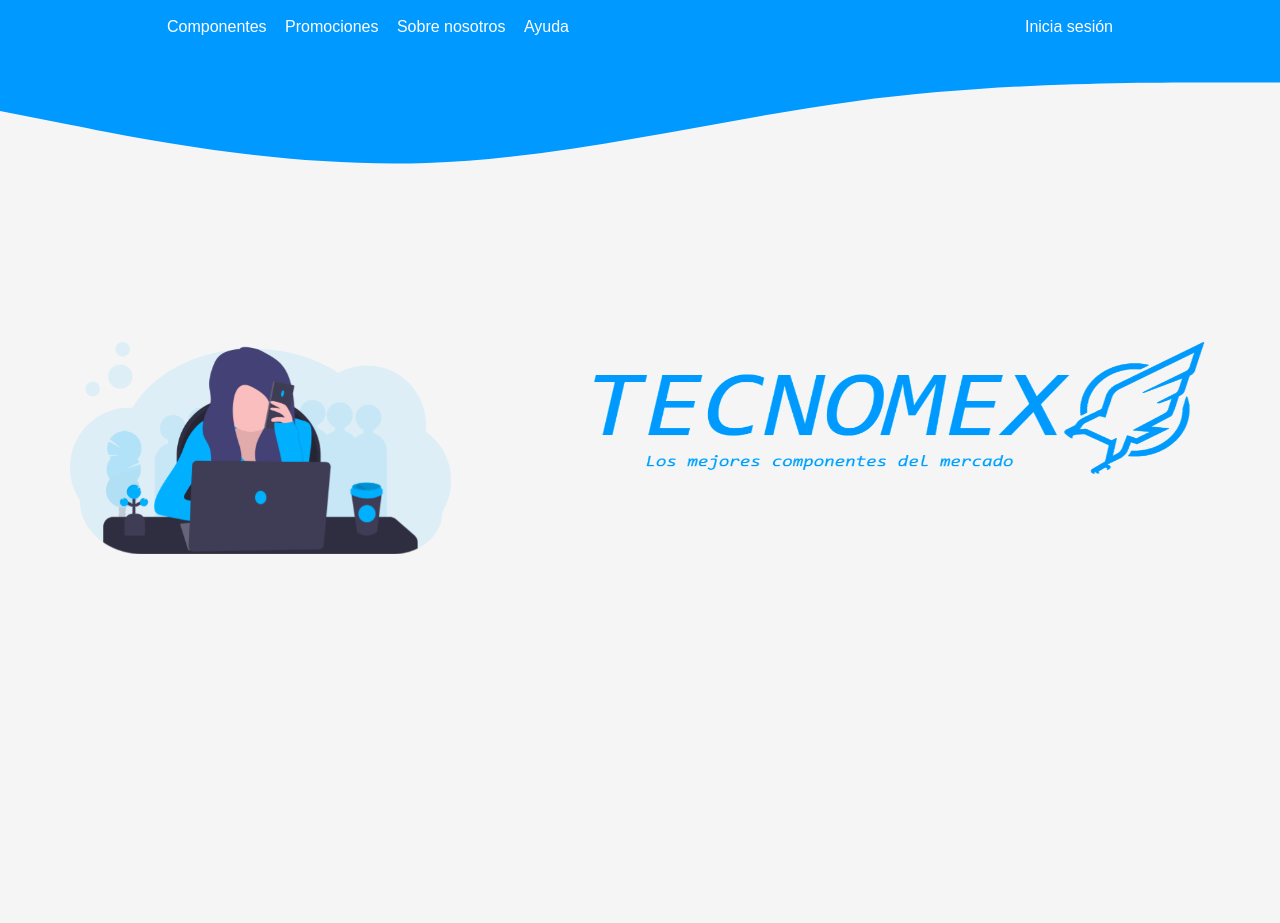
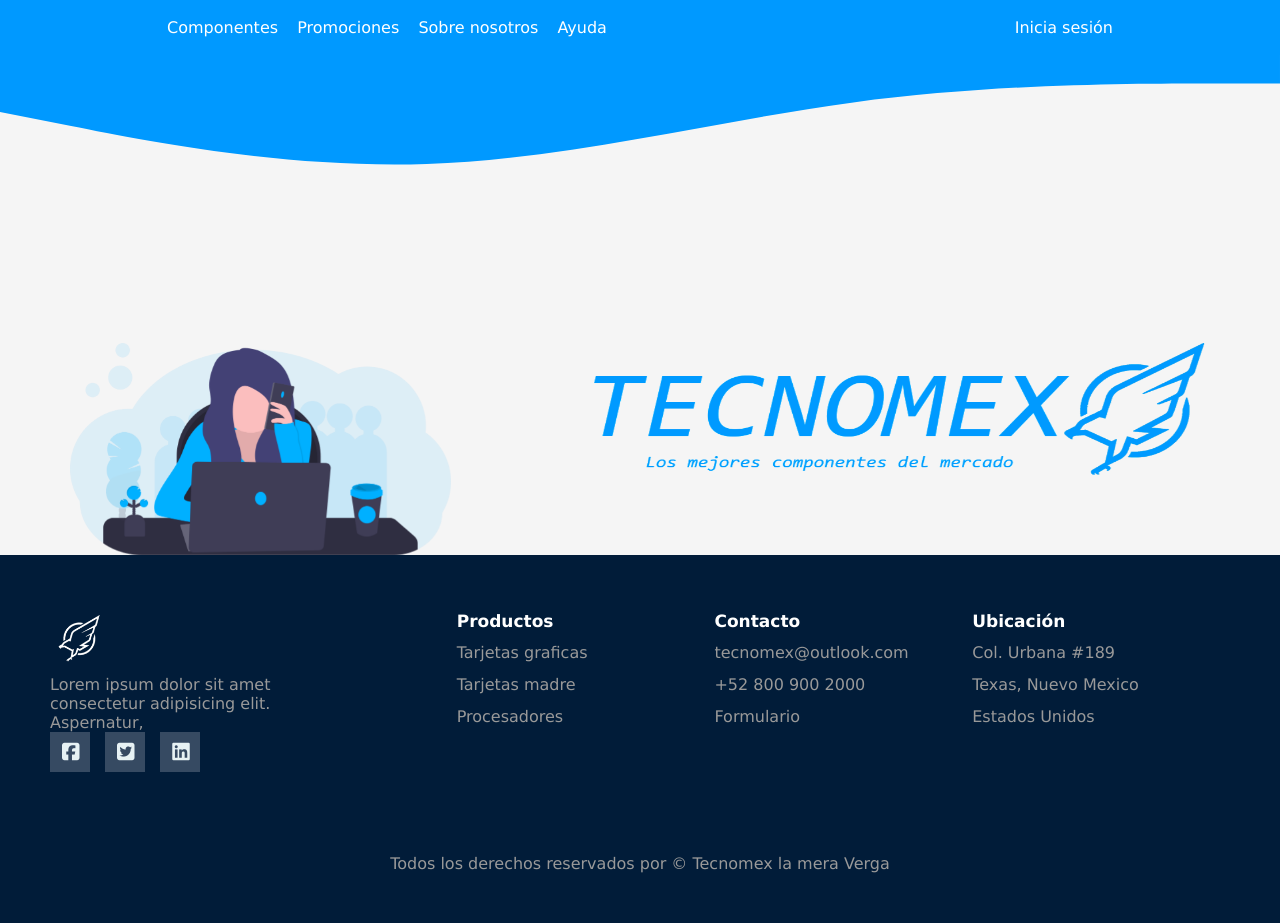
Before and after one commit to soraxurix/tecnomex, a PHP site: page / in a window 1280 px wide. Before the commit the page ends 554 px from the top, so only its background shows below. Run offline with PHP 8.4, Linux system fonts and the light colour scheme; some libraries are stand-ins or nearby versions.

Commit message:
agregue footer

```diff
--- /dev/null
+++ b/css/estiloSobreN.css
@@ -0,0 +1,118 @@
+*{
+    margin: 0px;
+    padding: 0px;
+    text-decoration: none;
+    font-family: Verdana, Geneva, Tahoma, sans-serif;
+}
+
+#contenedor{
+    width: 1300px;/*este es el ancho maximo de la pagina*/
+    margin: 0px auto;/*Pone el contenido en el centro de la pagina*/
+}
+
+.ParrafIzq{
+    margin-top: 100px;
+    width: 45%;
+    height: 350px;
+    background: blue;
+    color: white;
+    float: left;
+
+}
+.ParrafDer{
+    margin-top: 100px;
+    width: 55%;
+    height: 350px;
+    float: left;
+}
+
+.clearfix{
+    float: none;
+    clear: both;
+}
+
+.footer{
+    display: -webkit-flex;
+    display: -moz-flex;
+    display: -ms-flex;
+    display: -o-flex;
+    display: flex;
+    flex-flow: row wrap;
+    padding: 50px;
+    color: #FFF;
+    background-color: #011c39;
+}
+.footer > *{
+    flex: 1 100%
+}
+.footer-left{
+    margin-right: 1.25em;
+    margin-bottom: 2em;
+}
+.footer-left img{
+    width: 15%;
+}
+h2{
+    font-weight: 600;
+    font-size: 17px;
+}
+.footer ul{
+    list-style: none;
+    padding-left: 0;
+}
+.footer li{
+    line-height: 2em;
+}
+.footer a{
+    text-decoration: none;
+}
+.footer-right{
+    display: -webkit-flex;
+    display: -moz-flex;
+    display: -ms-flex;
+    display: -o-flex;
+    display: flex;
+    flex-flow: row wrap;
+}
+
+.footer-right > *{
+    flex: 1 50%;
+    margin-right: 1.25em;
+}
+.box a{
+    color: #999;
+}
+.footer-bottom{
+    text-align: center;
+    color:#999;
+    padding-top: 50px;
+}
+.footer-left p{
+    padding-right: 20%;
+    color:#999;
+}
+.social a{
+    background: #364a62;
+    width: 40px;
+    height: 40px;
+    display: inline-block;
+    margin-right: 10px;
+}
+
+.social a i{
+    color: #e7f2f4;
+    padding: 10px 12px;
+    font-size: 20px;
+}
+
+@media screen and (min-width: 600px){
+    .footer-right > *{
+        flex: 1;
+    }
+    .footer-left{
+        flex: 1 0px;
+    }
+    .footer-right{
+        flex: 2 0px;
+    }
+}
--- a/index.php
+++ b/index.php
@@ -6,11 +6,14 @@
   <meta name="viewport" content="width=device-width, initial-scale=1.0">
   <meta http-equiv="X-UA-Compatible" content="ie=edge">
   <link rel="stylesheet" href="css/styles-principal.css">
+  <link rel="stylesheet" href="css/estiloSobreN.css">
+
   <link rel="stylesheet" href="https://cdnjs.cloudflare.com/ajax/libs/animate.css/4.1.1/animate.min.css" />
   <title>Principal</title>
 </head>
 
 <body>
+
   <nav class="menu" id="menu">
     <div class="contenedor boton-responsive">
       <button id="btn-menu-barras" class="btn-menu-barras"><i class="fas fa-bars"></i><span></span></button>
@@ -42,6 +45,55 @@
     </div>
   </main>
 
+
+  <footer class="footer">
+        <div class="footer-left">
+            <img src="resources/img/LogoAguila.png" alt="">
+            <p>
+                Lorem ipsum dolor sit amet consectetur adipisicing elit.
+                Aspernatur,
+            </p>
+            <div class="social">
+                <a href="#"><i class="fab fa-facebook-square"></i></a>
+                <a href="#"><i class="fab fa-twitter-square"></i></a>
+                <a href="#"><i class="fab fa-linkedin"></i></a>
+            </div>
+        </div>
+
+        <ul class="footer-right">
+            <li>
+                <h2>Productos</h2>
+                <ul class="box">
+                    <li><a href="#">Tarjetas graficas</a></li>
+                    <li><a href="#">Tarjetas madre</a></li>
+                    <li><a href="#">Procesadores</a></li>
+                </ul>
+            </li>
+
+            <li>
+                <h2>Contacto</h2>
+                <ul class="box">
+                    <li><a href="#">tecnomex@outlook.com</a></li>
+                    <li><a href="#">+52 800 900 2000</a></li>
+                    <li><a href="#">Formulario</a></li>
+                </ul>
+            </li>
+
+            <li>
+                <h2>Ubicación</h2>
+                <ul class="box">
+                    <li><a href="#">Col. Urbana #189</a></li>
+                    <li><a href="#">Texas, Nuevo Mexico</a></li>
+                    <li><a href="#">Estados Unidos</a></li>
+                </ul>
+            </li>
+        </ul>
+
+        <div class="footer-bottom">
+            <p>Todos los derechos reservados por &copy; Tecnomex la mera Verga </p>
+        </div>
+    </footer>
+
   <script src="js/script-main.js" crossorigin="anonymous"></script>
   <script src="https://kit.fontawesome.com/425540833b.js" crossorigin="anonymous"></script>
 
```
